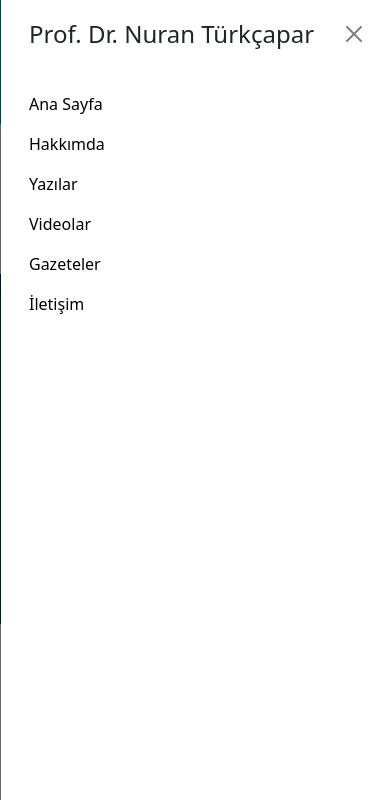
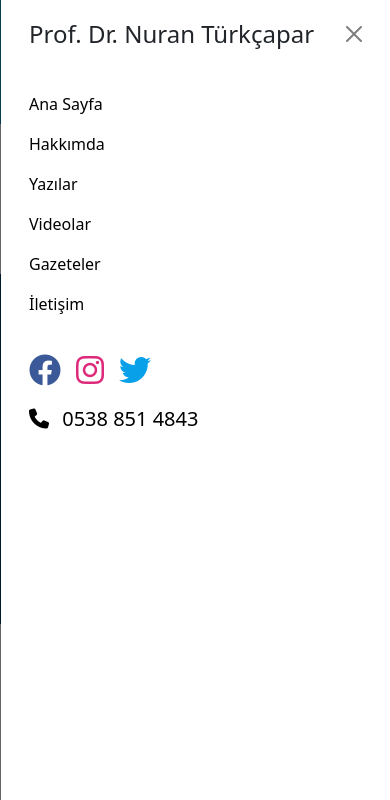
Before and after one commit to xhasansun/drNuran, a plain HTML site: page index.html in a window 390 px wide. Both pictures are taken after a click on the button 353 px from the left and 235 px from the top of the page. Shown: the top 800 px of the page. Drawn offline with Linux system fonts and the light colour scheme.

Commit message:
navbar menu added social icons and phone number

```diff
--- a/assets/sass/components/_navbar.scss
+++ b/assets/sass/components/_navbar.scss
@@ -44,7 +44,15 @@
             outline: none;
             box-shadow: none;
         }
-
+        .social-ul-menu{
+            display: none;
+        }
+        .phone-menu{
+            display: none;
+            a{
+                color: black;
+            }
+        }
         .social-search-area {
             display: flex;
             align-items: center;
@@ -182,6 +190,27 @@
         line-height: 0px;
     }
 
+    .social-ul-menu{
+        display: flex !important;
+        padding-left: 0px;
+        padding-top: 30px;
+        li{
+            padding-right: 15px;
+        }
+    }
+
+    .phone-menu{
+        display: flex !important;
+        a{
+            font-size: 20px;
+            transition: .6s ease;
+            &:hover{
+                color: red !important;
+                transition: .3s ease;
+            }
+        }
+    }
+
     .social-search-area {
         display: flex;
         align-items: center;
--- a/index.html
+++ b/index.html
@@ -110,6 +110,26 @@
                       <a class="nav-link" href="#">İletişim</a>
                     </li>
                   </ul>
+                  <ul class="social-ul-menu">
+                    <li class="social-li">
+                      <a href="#">
+                        <i style="color: #3b5998;" class="fa-brands fa-facebook fa-2x"></i>
+                      </a>
+                    </li>
+                    <li class="nav-item">
+                      <a href="#">
+                        <i style="color:#DD2A7B ;" class="fa-brands fa-instagram fa-2x"></i>
+                      </a>
+                    </li>
+                    <li class="nav-item">
+                      <a href="#">
+                        <i style="color: #08a0e9;" class="fa-brands fa-twitter fa-2x"></i>
+                      </a>
+                    </li>
+                  </ul>
+                  <div class="phone-menu">
+                    <a href="tel:+905388514843"> <i class="fa-solid fa-phone me-2"></i> 0538 851 4843</a>
+                  </div>
                 </div>
               </div>
             </div>
```
Also changed, not shown: assets/css/style.css.
